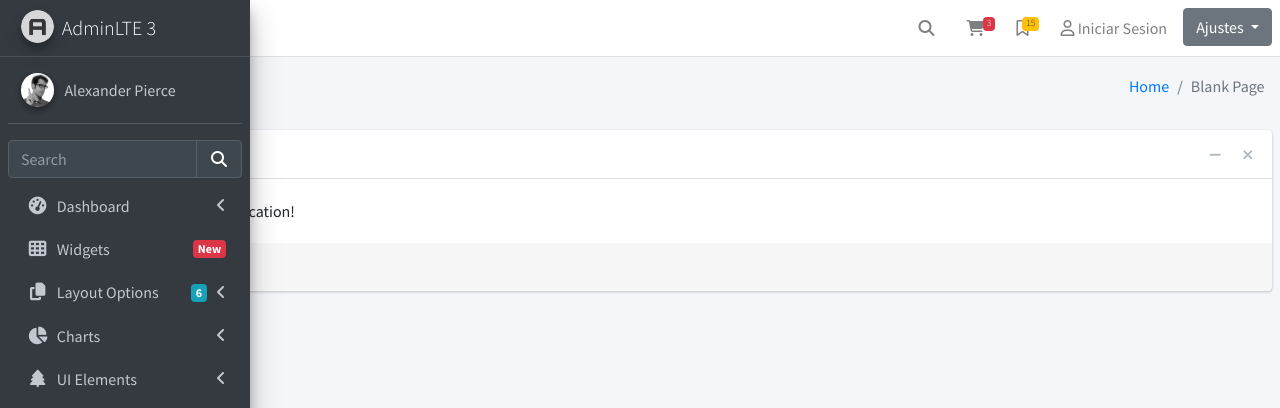
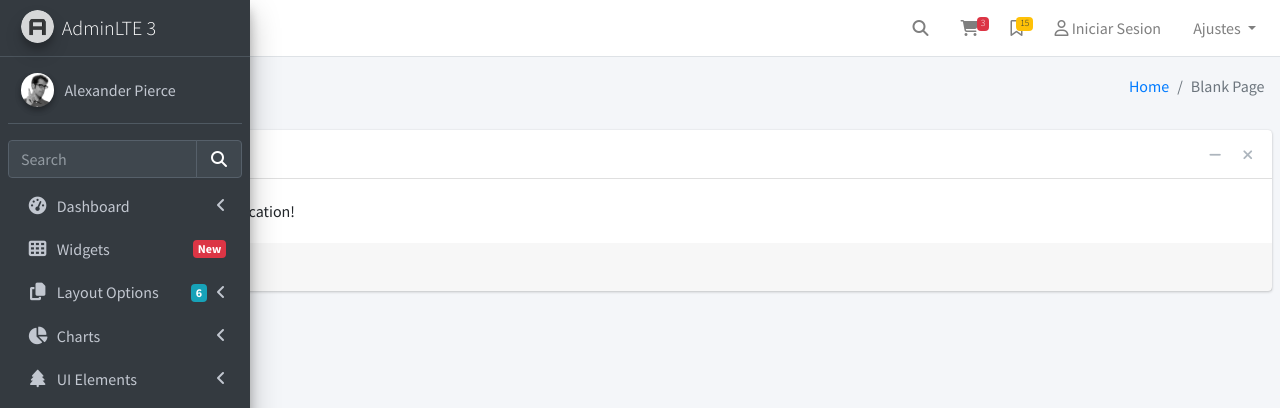
Before and after one commit to ARANO8/ecommerce, a PHP site: page /ecommerce/ in a window 1280 px wide. Shown: the top 408 px of the page. Run offline with PHP 8.4, Linux system fonts and the light colour scheme; some libraries are stand-ins or nearby versions.

Commit message:
Boton de Iniciar sesion

```diff
--- a/view/template/footer.php
+++ b/view/template/footer.php
@@ -22,6 +22,8 @@
 <script src="<?php echo URL_RESOURCES;?>adminlte/dist/js/adminlte.min.js"></script>
 <!-- AdminLTE for demo purposes -->
 <script src="<?php echo URL_RESOURCES;?>adminlte/dist/js/demo.js"></script>
+
+
 <script src="<?php echo URL_RESOURCES;?>adminlte/plugins/bootstrap/js/bootstrap.min.js"></script>
 </body>
 </html>
--- a/view/template/header.php
+++ b/view/template/header.php
@@ -143,20 +143,20 @@
           </div>
         </li>
         <li class="nav-item">
-          <a class="nav-link" href="<?php echo ROOT_VIEW; ?>/login/login.php" role="button">
+          <a class="nav-link" href="<?php echo HTTP_BASE; ?>/login/login" role="button">
             <i class="far fa-user"></i> Iniciar Sesion
           </a>
         </li>
-        <div class="dropdown">
-          <button class="btn btn-secondary dropdown-toggle" type="button" data-bs-toggle="dropdown" aria-expanded="false">
+        <li class="nav-item dropdown">
+          <a class="nav-link dropdown-toggle" href="#" role="button" data-bs-toggle="dropdown" aria-expanded="false">
             Ajustes
-          </button>
+          </a>
           <ul class="dropdown-menu">
             <li><a class="dropdown-item" href="#">Action</a></li>
             <li><a class="dropdown-item" href="#">Another action</a></li>
             <li><a class="dropdown-item" href="#">Something else here</a></li>
           </ul>
-        </div>
+        </li>
       </ul>
     </nav>
 
```
